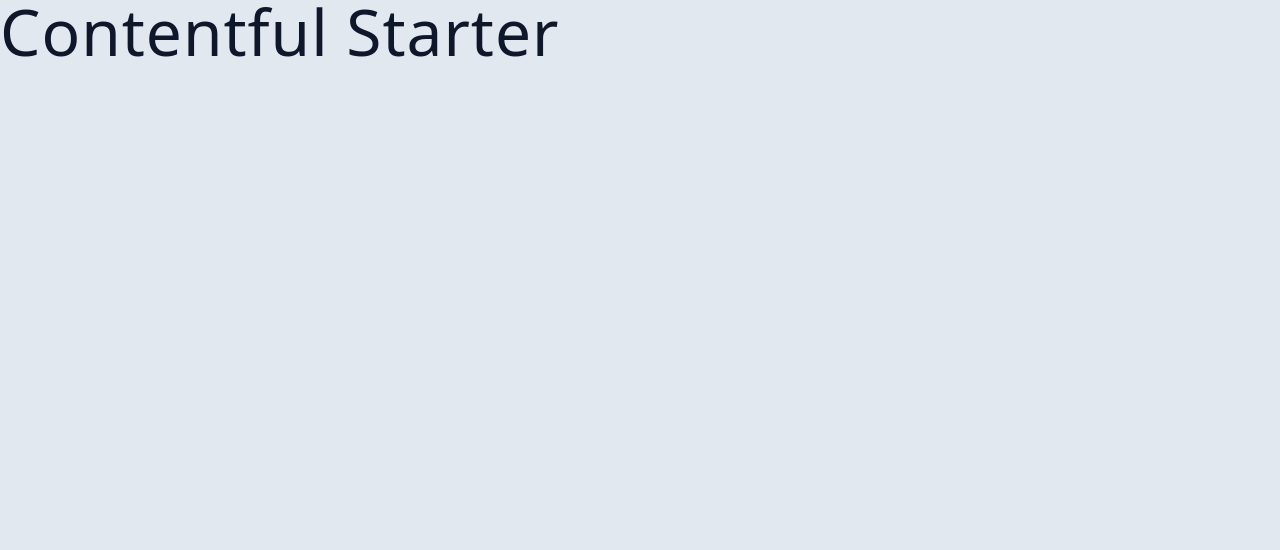
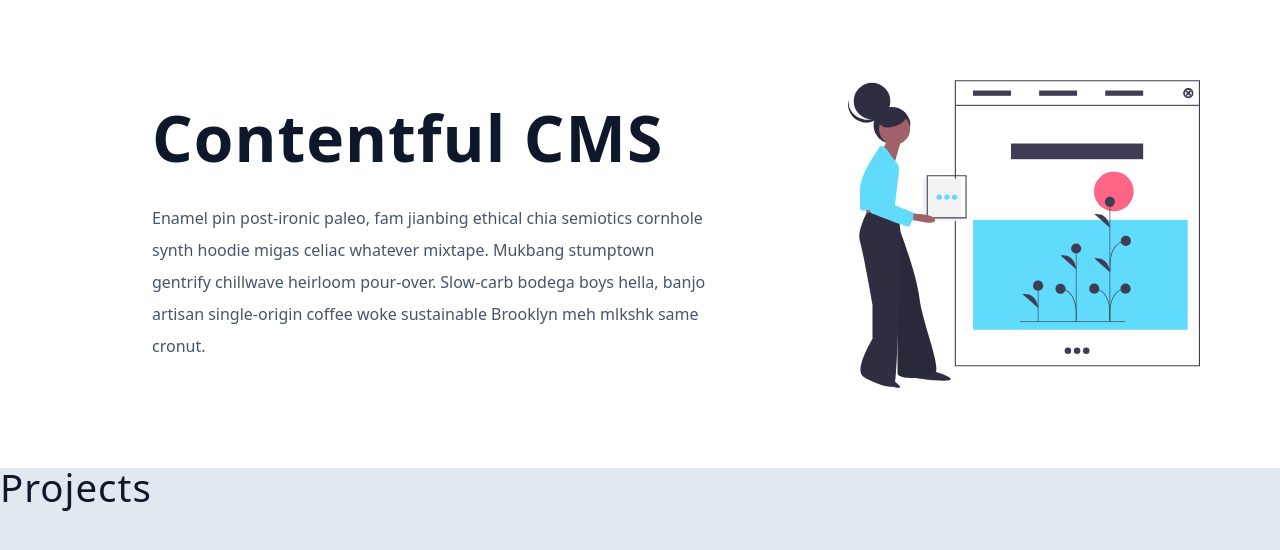
Before and after one commit to LaelPierre/react_projects, a React (Vite) app in the folder content_cms/: page / in a window 1280 px wide. Shown: the top 550 px of the page. Built offline with nearby package versions, Linux system fonts and the light colour scheme.

Commit message:
added hero component

```diff
--- a/content_cms/src/App.jsx
+++ b/content_cms/src/App.jsx
@@ -1,4 +1,12 @@
+import Hero from "./Hero";
+import Projects from "./Projects";
+
 const App = () => {
-  return <h1>Contentful Starter</h1>;
+  return (
+    <main>
+      <Hero />
+      <Projects />
+    </main>
+  );
 };
 export default App;
--- /dev/null
+++ b/content_cms/src/Hero.jsx
@@ -0,0 +1,26 @@
+import React from "react";
+import heroImg from "./assets/hero.svg";
+
+const Hero = () => {
+  return (
+    <section className="hero">
+      <div className="hero-center">
+        <div className="hero-title">
+          <h1>Contentful CMS</h1>
+          <p>
+            Enamel pin post-ironic paleo, fam jianbing ethical chia semiotics
+            cornhole synth hoodie migas celiac whatever mixtape. Mukbang
+            stumptown gentrify chillwave heirloom pour-over. Slow-carb bodega
+            boys hella, banjo artisan single-origin coffee woke sustainable
+            Brooklyn meh mlkshk same cronut.
+          </p>
+        </div>
+        <div className="img-container">
+          <img src={heroImg} alt="browser woman" className="img" />
+        </div>
+      </div>
+    </section>
+  );
+};
+
+export default Hero;
--- /dev/null
+++ b/content_cms/src/Projects.jsx
@@ -0,0 +1,7 @@
+import React from "react";
+
+const Projects = () => {
+  return <h2>Projects</h2>;
+};
+
+export default Projects;
```
